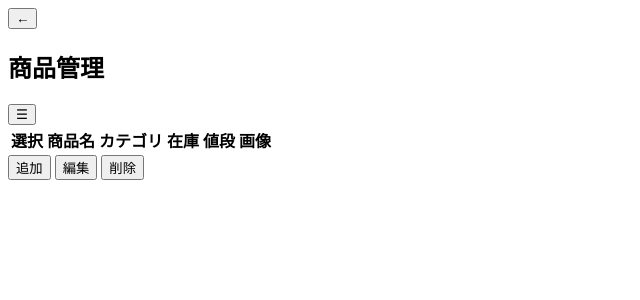
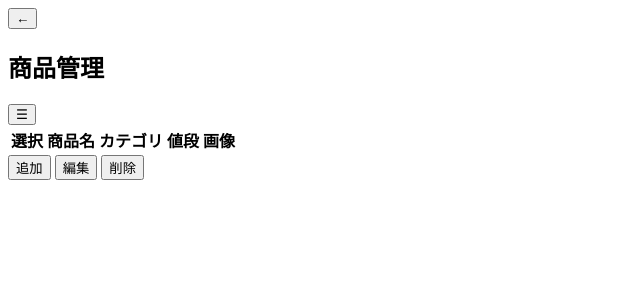
Before and after one commit to Rbronze4/MOS_A, a PHP site: page /product_manage.php in a window 1280 px wide. Shown: the top 300 px of the page, without its empty margins (0-640 px from the left). Run offline with PHP 8.4, Linux system fonts and the light colour scheme; lists and menus that the app fills with data are empty.

Commit message:
商品管理の在庫欄を削除し、カテゴリを客側に合わせて追加
- 商品一覧・追加/編集フォームから在庫の表示/入力を削除
- カテゴリ選択肢を客側の7種（ご飯もの・期間限定・店舗限定を追加）に統一

```diff
--- a/mocks/Views/staff/screens/product_manage.php
+++ b/mocks/Views/staff/screens/product_manage.php
@@ -11,7 +11,6 @@
                 <th>選択</th>
                 <th>商品名</th>
                 <th>カテゴリ</th>
-                <th>在庫</th>
                 <th>値段</th>
                 <th>画像</th>
             </tr>
--- a/src/Views/staff/screens/product_manage.php
+++ b/src/Views/staff/screens/product_manage.php
@@ -1,6 +1,6 @@
 <?php /**
  * スタッフ：商品管理画面。
- * 商品一覧（名称・カテゴリ・在庫・値段・画像）を表示し、追加/編集/削除を行う。
+ * 商品一覧（名称・カテゴリ・値段・画像）を表示し、追加/編集/削除を行う。
  * 一覧描画とフォームは dashboard/products.js が担う。
  */ ?>
 <section id="productScreen" class="screen">
@@ -16,7 +16,6 @@
                 <th>選択</th>
                 <th>商品名</th>
                 <th>カテゴリ</th>
-                <th>在庫</th>
                 <th>値段</th>
                 <th>画像</th>
             </tr>
```
Also changed, not shown: public/assets/js/staff/dashboard/products.js.
